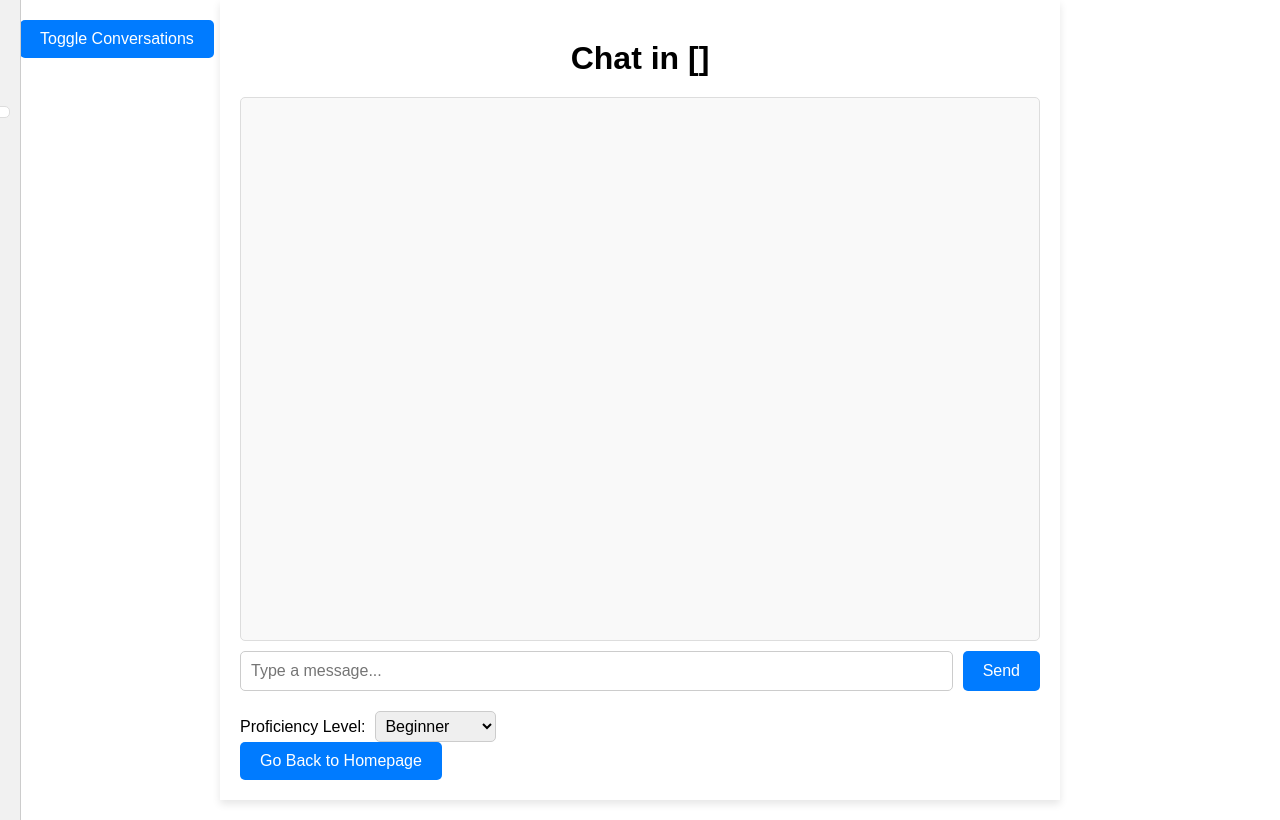
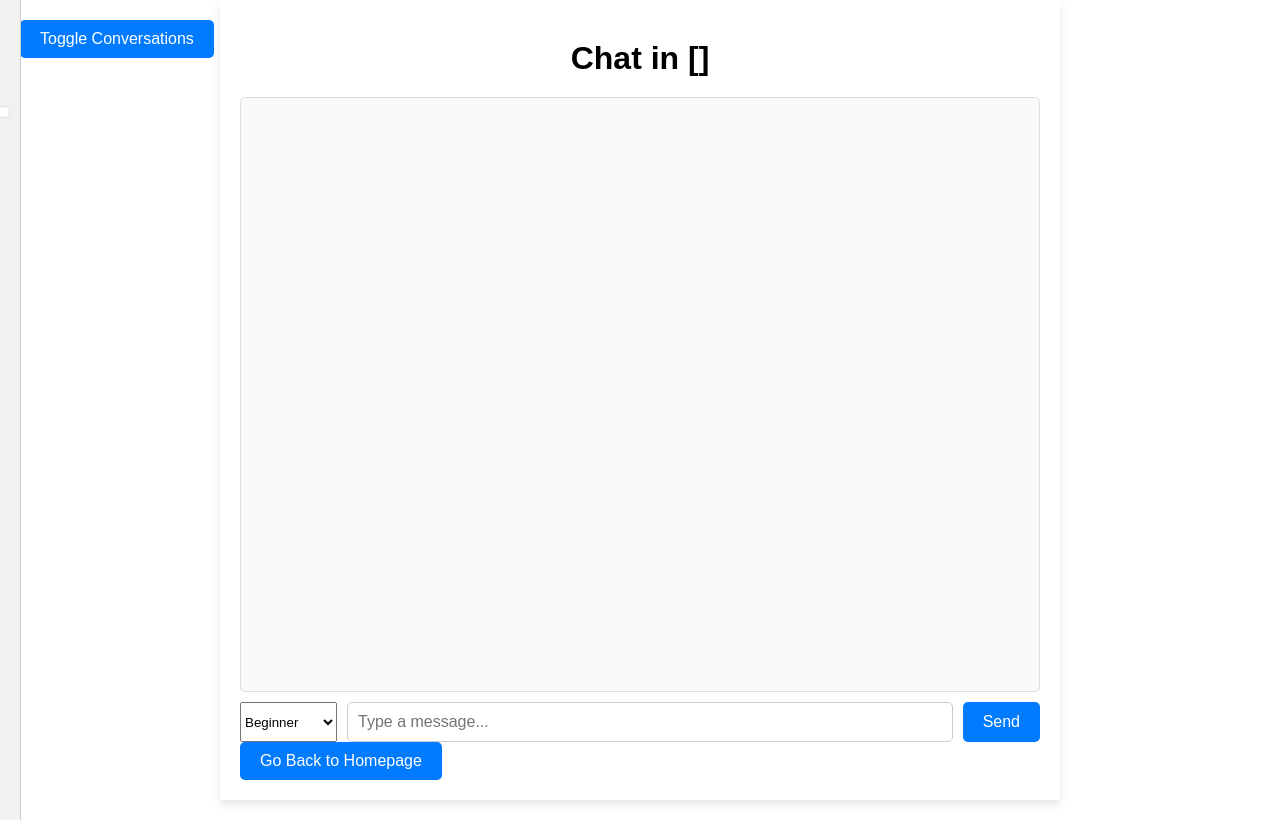
Before and after one commit to sworth45/Language-Pal, a Flask app: template templates/chat.html in a window 1280 px wide. Run offline with Flask 3, Linux system fonts and the light colour scheme; the template is opened without the code that fills it: most values are stand-ins (such as "Sample title", 1, 10 or a date in 2020).

Commit message:
Now has proficiency level and saves chats on the side

```diff
--- a/app.py
+++ b/app.py
@@ -74,25 +74,17 @@ def send_message():
     data = request.get_json()
     language = data.get('language')
     user_message = data.get('message')
+    proficiency = data.get('proficiency')  # Get proficiency from the request
 
+    # Dummy response generation based on proficiency (customize as needed)
     response_message = "This is a static response for testing."
 
-    if language == "French":
-        if language_counts["French"] == 0:
-            language_counts["French"] += 1
-            response_message = "Bonjour"
-        elif language_counts["French"] == 1:
-            language_counts["French"] += 1
-            response_message = "Ça va bien. Où es-tu?"
-        elif language_counts["French"] == 2:
-            response_message = "Au revoir!"
-    elif language == "Czech":
-        if language_counts["Czech"] == 0:
-            language_counts["Czech"] += 1
-            response_message = "Ahoj!"
-        elif language_counts["Czech"] == 1:
-            language_counts["Czech"] += 1
-            response_message = "Jaký máš plán na dnešní den?"
+    if proficiency == "beginner":
+        response_message = "Here's a simple response."
+    elif proficiency == "intermediate":
+        response_message = "This response is a bit more complex."
+    elif proficiency == "advanced":
+        response_message = "This is a detailed response with more depth."
 
     # Store the conversation
     conversations[language].append({'user': user_message, 'bot': response_message})
--- a/templates/chat.html
+++ b/templates/chat.html
@@ -54,6 +54,10 @@
             margin-right: 10px;
         }
 
+        #proficiency-select {
+            margin-right: 10px;
+        }
+
         button {
             padding: 10px 20px;
             font-size: 16px;
@@ -106,29 +110,6 @@
             margin-top: 10px;
             padding: 5px;
         }
-
-        /* Proficiency toggle styles */
-        #proficiency-container {
-            margin-top: 20px;
-            display: flex;
-            justify-content: space-between;
-        }
-
-        .proficiency-toggle {
-            display: flex;
-            align-items: center;
-        }
-
-        .proficiency-toggle label {
-            margin-right: 10px;
-        }
-
-        .proficiency-toggle select {
-            padding: 5px;
-            font-size: 16px;
-            border: 1px solid #ccc;
-            border-radius: 5px;
-        }
     </style>
 </head>
 <body>
@@ -140,7 +121,6 @@
         <div id="conversation" class="conversation">
             <!-- Previous conversations will appear here -->
         </div>
-        <button onclick="newConversation()">Start New Conversation</button>
     </div>
 
     <div id="chat-container">
@@ -151,19 +131,13 @@
         </div>
 
         <div id="chat-input-container">
+            <select id="proficiency-select">
+                <option value="beginner">Beginner</option>
+                <option value="intermediate">Intermediate</option>
+                <option value="advanced">Advanced</option>
+            </select>
             <input type="text" id="user-input" placeholder="Type a message..." />
             <button onclick="sendMessage()">Send</button>
-        </div>
-
-        <div id="proficiency-container">
-            <div class="proficiency-toggle">
-                <label for="proficiency-select">Proficiency Level:</label>
-                <select id="proficiency-select" onchange="changeProficiency()">
-                    <option value="Beginner">Beginner</option>
-                    <option value="Intermediate">Intermediate</option>
-                    <option value="Advanced">Advanced</option>
-                </select>
-            </div>
         </div>
 
         <div class="button-container">
@@ -172,8 +146,6 @@
     </div>
 
     <script>
-        let currentConversationId = 0;
-
         function goBack() {
             window.location.href = '/';
         }
@@ -188,33 +160,37 @@
             }
         }
 
-        function newConversation() {
-            currentConversationId += 1;  // Increment to a new conversation ID
-            document.getElementById('chat-box').innerHTML = "";  // Clear chat box for new conversation
-        }
-
         function sendMessage() {
             let userMessage = document.getElementById('user-input').value;
+            let proficiency = document.getElementById('proficiency-select').value;
             if (userMessage.trim() === "") return; // Ignore empty messages
 
             let chatBox = document.getElementById('chat-box');
             chatBox.innerHTML += `<p><strong>You:</strong> ${userMessage}</p>`;
             document.getElementById('user-input').value = "";  // Clear the input field
 
-            // Get the selected proficiency level
-            let proficiencyLevel = document.getElementById('proficiency-select').value;
-
             fetch('/send_message', {
                 method: 'POST',
                 headers: {
                     'Content-Type': 'application/json'
                 },
-                body: JSON.stringify({message: userMessage, language: '{{ language }}', conversation_id: currentConversationId, proficiency: proficiencyLevel})
+                body: JSON.stringify({message: userMessage, language: '{{ language }}', proficiency: proficiency})
             })
             .then(response => response.json())
             .then(data => {
                 chatBox.innerHTML += `<p><strong>Language Pal:</strong> ${data.response}</p>`;
                 chatBox.scrollTop = chatBox.scrollHeight;  // Scroll to the bottom of the chat box
+                saveConversation(userMessage, data.response); // Save the conversation
+            });
+        }
+
+        function saveConversation(userMessage, botResponse) {
+            fetch('/save_conversation', {
+                method: 'POST',
+                headers: {
+                    'Content-Type': 'application/json'
+                },
+                body: JSON.stringify({language: '{{ language }}', user: userMessage, bot: botResponse})
             });
         }
 
@@ -224,19 +200,11 @@
                 .then(data => {
                     let conversationDiv = document.getElementById('conversation');
                     conversationDiv.innerHTML = "";  // Clear current conversation
-                    data.forEach((conv, index) => {
-                        conversationDiv.innerHTML += `<h3>Conversation ${index + 1}</h3>`;
-                        conv.forEach(message => {
-                            conversationDiv.innerHTML += `<p><strong>You:</strong> ${message.user}</p>`;
-                            conversationDiv.innerHTML += `<p><strong>Language Pal:</strong> ${message.bot}</p>`;
-                        });
+                    data.forEach(message => {
+                        conversationDiv.innerHTML += `<p><strong>You:</strong> ${message.user}</p>`;
+                        conversationDiv.innerHTML += `<p><strong>Language Pal:</strong> ${message.bot}</p>`;
                     });
                 });
-        }
-
-        function changeProficiency() {
-            // This function can be used to handle proficiency level change events if needed
-            console.log("Proficiency level changed to: " + document.getElementById('proficiency-select').value);
         }
     </script>
 </body>
```
